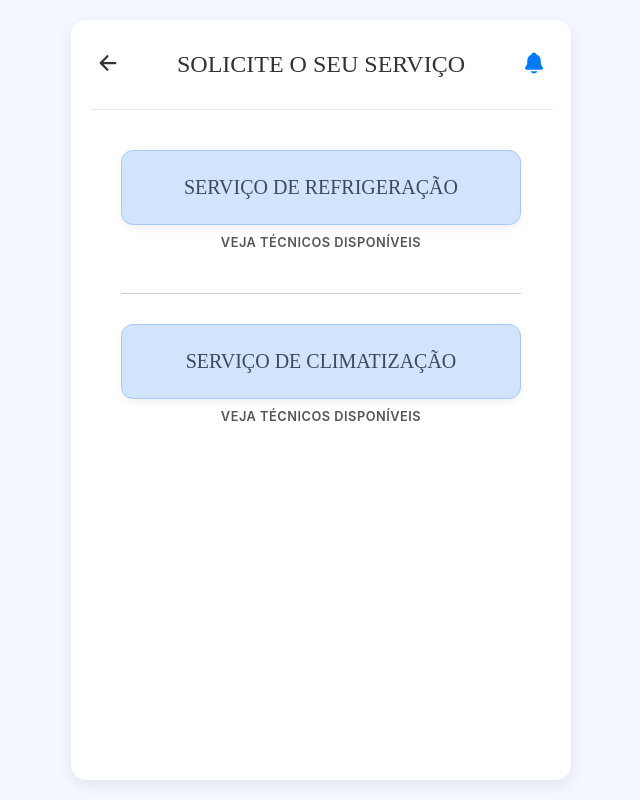
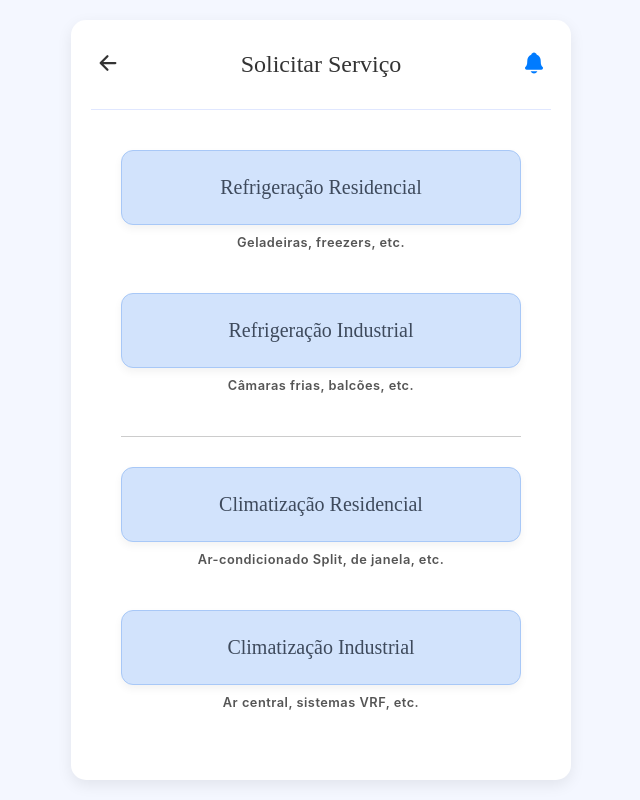
Before and after one commit to ViniciusKCruz/FrostService, a React (Create React App) app: page /servicos-cliente in a window 1280 px wide. Shown: the whole page, without its empty margins (319-959 px from the left). Built offline with nearby package versions, Linux system fonts and the light colour scheme.

Commit message:
últimas alterações, agora vai

```diff
--- a/src/App.js
+++ b/src/App.js
@@ -9,10 +9,8 @@ import SolicitarServico from './pages/SolicitarServico';
 import TecnicosRefrigeracao from './pages/TecnicosRefrigeracao';
 import TecnicosClimatizacao from './pages/TecnicosClimatizacao';
 import DashboardEmpresa from './pages/DashboardEmpresa';
-// Verifique se os imports estão corretos
 import ManuaisPage from './pages/ManuaisPage';
 import TutoriaisPage from './pages/TutoriaisPage';
-
 
 import './App.css';
 
--- a/src/components/AddTecnicoModal.js
+++ b/src/components/AddTecnicoModal.js
@@ -8,23 +8,25 @@ const AddTecnicoModal = ({ isOpen, onRequestClose, onSave }) => {
   const [nome, setNome] = useState('');
   const [email, setEmail] = useState('');
   const [contato, setContato] = useState('');
-  // 1. ADICIONAR ESTADO PARA A ESPECIALIZAÇÃO
-  const [especializacao, setEspecializacao] = useState('Refrigeração'); // Valor padrão
+  const [especializacao, setEspecializacao] = useState('Refrigeração');
+  // 1. NOVO ESTADO PARA O TIPO DE ATENDIMENTO
+  const [tipoServico, setTipoServico] = useState('Residencial');
 
   const handleSubmit = (event) => {
     event.preventDefault();
-    if (!nome || !email || !contato || !especializacao) {
+    if (!nome || !email || !contato || !especializacao || !tipoServico) {
       alert('Por favor, preencha todos os campos.');
       return;
     }
-    // 2. ENVIAR A ESPECIALIZAÇÃO JUNTO COM OS OUTROS DADOS
-    onSave({ nome, email, contato, especializacao });
+    // 2. ENVIAR O NOVO DADO 'tipoServico' AO SALVAR
+    onSave({ nome, email, contato, especializacao, tipoServico });
 
     // Limpa o formulário
     setNome('');
     setEmail('');
     setContato('');
-    setEspecializacao('Refrigeração'); // Reseta para o padrão
+    setEspecializacao('Refrigeração');
+    setTipoServico('Residencial'); // Reseta para o padrão
     onRequestClose();
   };
 
@@ -51,9 +53,8 @@ const AddTecnicoModal = ({ isOpen, onRequestClose, onSave }) => {
             />
           </div>
 
-          {/* 3. ADICIONAR O CAMPO DE SELEÇÃO NO FORMULÁRIO */}
           <div className="form-group-modal">
-            <label htmlFor="especializacao">Especialização</label>
+            <label htmlFor="especializacao">Especialização Principal</label>
             <select
               id="especializacao"
               value={especializacao}
@@ -62,6 +63,20 @@ const AddTecnicoModal = ({ isOpen, onRequestClose, onSave }) => {
             >
               <option value="Refrigeração">Refrigeração</option>
               <option value="Climatização">Climatização</option>
+            </select>
+          </div>
+
+          {/* 3. NOVO CAMPO DE SELEÇÃO NO FORMULÁRIO */}
+          <div className="form-group-modal">
+            <label htmlFor="tipoServico">Tipo de Atendimento</label>
+            <select
+              id="tipoServico"
+              value={tipoServico}
+              onChange={(e) => setTipoServico(e.target.value)}
+              required
+            >
+              <option value="Residencial">Residencial</option>
+              <option value="Industrial">Industrial</option>
             </select>
           </div>
 
--- a/src/pages/DashboardEmpresa.js
+++ b/src/pages/DashboardEmpresa.js
@@ -1,33 +1,30 @@
 import React, { useState } from 'react';
 import { useNavigate, Link } from 'react-router-dom';
 import { IoPersonAdd, IoTrash, IoArrowBack, IoBook, IoVideocam } from 'react-icons/io5';
-// O import do modal foi reativado
 import AddTecnicoModal from '../components/AddTecnicoModal';
-// import ViewTecnicoModal from '../components/ViewTecnicoModal'; // Você pode reativar quando precisar
 import './DashboardEmpresa.css';
 
+// 1. DADOS INICIAIS ATUALIZADOS COM 'tipoServico'
 const tecnicosIniciais = [
-  { id: 1, nome: 'Heitor de Oliveira', email: 'heitor@example.com', contato: '(62) 99999-1111', especializacao: 'Refrigeração' },
-  { id: 2, nome: 'Emanuel Fernandes', email: 'emanuel@example.com', contato: '(62) 99999-2222', especializacao: 'Climatização' },
-  { id: 3, nome: 'Vitor da Silva', email: 'vitor@example.com', contato: '(62) 99999-3333', especializacao: 'Refrigeração' },
+  { id: 1, nome: 'Heitor de Oliveira', email: 'heitor@example.com', contato: '(62) 99999-1111', especializacao: 'Refrigeração', tipoServico: 'Residencial' },
+  { id: 2, nome: 'Emanuel Fernandes', email: 'emanuel@example.com', contato: '(62) 99999-2222', especializacao: 'Climatização', tipoServico: 'Industrial' },
+  { id: 3, nome: 'Vitor da Silva', email: 'vitor@example.com', contato: '(62) 99999-3333', especializacao: 'Refrigeração', tipoServico: 'Industrial' },
 ];
 
 function DashboardEmpresa() {
   const [tecnicos, setTecnicos] = useState(tecnicosIniciais);
   const navigate = useNavigate();
-  // Estado para controlar o modal de adicionar foi REATIVADO
   const [isAddModalOpen, setIsAddModalOpen] = useState(false);
 
-  // Funções para controlar o modal foram REATIVADAS
   const handleAdicionarTecnico = () => setIsAddModalOpen(true);
 
   const handleSalvarTecnico = (novoTecnicoData) => {
     const novoTecnico = {
-      id: Date.now(), // Gera um ID único
+      id: Date.now(),
       ...novoTecnicoData,
     };
     setTecnicos([...tecnicos, novoTecnico]);
-    setIsAddModalOpen(false); // Fecha o modal após salvar
+    setIsAddModalOpen(false);
   };
 
   const handleExcluirTecnico = (idParaExcluir) => {
@@ -66,7 +63,10 @@ function DashboardEmpresa() {
             <div key={tecnico.id} className={`tecnico-card ${tecnico.especializacao.toLowerCase()}`}>
               <div className="card-content">
                 <span className="tecnico-card-nome">{tecnico.nome}</span>
-                <span className="especializacao-tag">{tecnico.especializacao}</span>
+                {/* 2. EXIBIÇÃO ATUALIZADA PARA MOSTRAR A INFORMAÇÃO COMPLETA */}
+                <span className="especializacao-tag">
+                  {tecnico.especializacao} {tecnico.tipoServico}
+                </span>
               </div>
               <button
                 onClick={(e) => {
@@ -79,7 +79,6 @@ function DashboardEmpresa() {
               </button>
             </div>
           ))}
-          {/* A função onClick foi REATIVADA no botão de adicionar */}
           <button className="tecnico-card add-card" onClick={handleAdicionarTecnico}>
             <IoPersonAdd size={24} />
             <span>ADICIONE AQUI</span>
@@ -87,7 +86,6 @@ function DashboardEmpresa() {
         </div>
       </section>
 
-      {/* A renderização do modal foi REATIVADA */}
       <AddTecnicoModal
         isOpen={isAddModalOpen}
         onRequestClose={() => setIsAddModalOpen(false)}
--- a/src/pages/SolicitarServico.js
+++ b/src/pages/SolicitarServico.js
@@ -1,77 +1,92 @@
-import React, { useState } from 'react'; // Importar useState
+import React, { useState } from 'react'; // 1. useState foi importado
 import { useNavigate } from 'react-router-dom';
+import { IoArrowBack, IoNotifications } from 'react-icons/io5';
 import './SolicitarServico.css';
-import { IoArrowBack, IoNotifications } from 'react-icons/io5'; // MUDAR IoSettingsSharp para IoNotifications
-import NotificacoesModal from '../components/NotificacoesModal'; // IMPORTAR O NOVO MODAL
+// 2. O seu componente de Modal de Notificações é importado
+import NotificacoesModal from '../components/NotificacoesModal';
 
 function SolicitarServico() {
   const navigate = useNavigate();
+  // 3. Estado para controlar a visibilidade do modal
+  const [isModalOpen, setIsModalOpen] = useState(false);
 
-  // Estado para controlar o modal de notificações
-  const [notificacoesModalOpen, setNotificacoesModalOpen] = useState(false);
-
-  // Função para o botão de voltar
-  const handleGoBack = () => {
-    navigate('/login-cliente');
-  };
-
-  // ATUALIZADO: Navega para a página correta
-  const handleSelectService = (serviceType) => {
-    if (serviceType === 'Refrigeração') {
+  const handleServiceSelection = (serviceType) => {
+    console.log(`Serviço selecionado: ${serviceType}`);
+    if (serviceType.includes('Refrigeração')) {
       navigate('/tecnicos/refrigeracao');
-    } else if (serviceType === 'Climatização') {
+    } else if (serviceType.includes('Climatização')) {
       navigate('/tecnicos/climatizacao');
     }
   };
 
   return (
+    // Usamos um Fragment <> para permitir que o Modal fique fora do container principal
+    <>
       <div className="servico-container">
-      <div className="servico-content-wrapper"> {/* Mantém o wrapper para centralizar */}
+        <div className="servico-content-wrapper">
           <header className="servico-header">
-          <button onClick={handleGoBack} className="header-icon-button">
+            <button onClick={() => navigate('/login-cliente')} className="header-icon-button">
               <IoArrowBack size={24} />
             </button>
-          <h1 className="servico-title">SOLICITE O SEU SERVIÇO</h1>
-          {/* BOTÃO DE NOTIFICAÇÕES - Adicionado onClick */}
-          <button
-            className="header-icon-button notificacoes-button" // Adicionei uma classe para estilização específica, se precisar
-            onClick={() => setNotificacoesModalOpen(true)} // Abre o modal
-          >
-            <IoNotifications size={24} /> {/* NOVO ÍCONE */}
+            <h1 className="servico-title">Solicitar Serviço</h1>
+            {/* 4. O botão agora chama a função para abrir o modal */}
+            <button onClick={() => setIsModalOpen(true)} className="header-icon-button notificacoes-button">
+              <IoNotifications size={24} />
             </button>
           </header>
 
-        <main className="servico-main-content"> {/* Mudei para main-content para não confundir com o wrapper */}
+          <main className="servico-main-content">
+            {/* Categoria Refrigeração */}
             <div className="servico-item">
               <button
                 className="servico-button"
-              onClick={() => handleSelectService('Refrigeração')}
+                onClick={() => handleServiceSelection('Refrigeração Residencial')}
               >
-              SERVIÇO DE REFRIGERAÇÃO
+                Refrigeração Residencial
               </button>
-            <p className="servico-subtitle">VEJA TÉCNICOS DISPONÍVEIS</p>
+              <p className="servico-subtitle">Geladeiras, freezers, etc.</p>
+            </div>
+            <div className="servico-item">
+              <button
+                className="servico-button"
+                onClick={() => handleServiceSelection('Refrigeração Industrial')}
+              >
+                Refrigeração Industrial
+              </button>
+              <p className="servico-subtitle">Câmaras frias, balcões, etc.</p>
             </div>
 
             <div className="separator"></div>
 
+            {/* Categoria Climatização */}
             <div className="servico-item">
               <button
                 className="servico-button"
-              onClick={() => handleSelectService('Climatização')}
+                onClick={() => handleServiceSelection('Climatização Residencial')}
               >
-              SERVIÇO DE CLIMATIZAÇÃO
+                Climatização Residencial
               </button>
-            <p className="servico-subtitle">VEJA TÉCNICOS DISPONÍVEIS</p>
+              <p className="servico-subtitle">Ar-condicionado Split, de janela, etc.</p>
+            </div>
+            <div className="servico-item">
+              <button
+                className="servico-button"
+                onClick={() => handleServiceSelection('Climatização Industrial')}
+              >
+                Climatização Industrial
+              </button>
+              <p className="servico-subtitle">Ar central, sistemas VRF, etc.</p>
             </div>
           </main>
-      </div> {/* Fim do servico-content-wrapper */}
+        </div>
+      </div>
 
-      {/* MODAL DE NOTIFICAÇÕES */}
+      {/* 5. O componente do modal é renderizado aqui */}
       <NotificacoesModal
-        isOpen={notificacoesModalOpen}
-        onRequestClose={() => setNotificacoesModalOpen(false)}
+        isOpen={isModalOpen}
+        onRequestClose={() => setIsModalOpen(false)}
       />
-    </div>
+    </>
   );
 }
 
```
Also changed, not shown: src/pages/LoginCliente.js (+4 -8 lines), 1 other file (tests, documents, lock files or other folders). Lines whose indentation alone changed are shown as unchanged.
